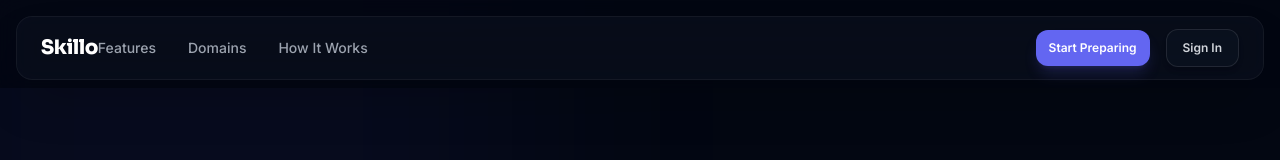
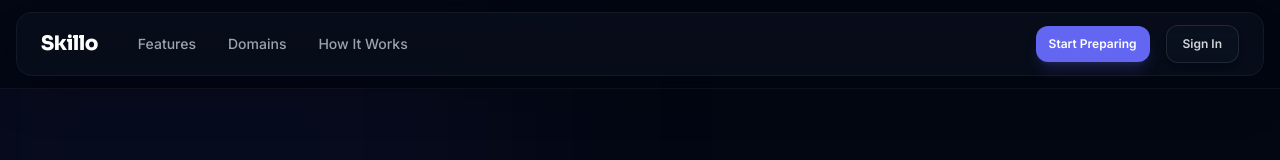
Before and after one commit to sylbornfurtado19/Skillo, a Next.js app: page / in a window 1280 px wide. Shown: the top 160 px of the page. Built offline with nearby package versions, Linux system fonts and the light colour scheme; no server answers.

Commit message:
fix(navbar): ensure high z-index and solid backdrop blur when scrolling

```diff
--- a/src/components/common/Navbar.tsx
+++ b/src/components/common/Navbar.tsx
@@ -52,14 +52,16 @@ export default function Navbar() {
   const userInitial = userName.charAt(0).toUpperCase();
 
   return (
-    <header className="sticky top-0 z-50 w-full px-4 pt-4 pb-2 bg-[#030712]/80 backdrop-blur-md">
+    <header className="sticky top-0 z-50 w-full px-4 py-3 bg-[#030712]/80 backdrop-blur-md border-b border-white/5">
       <nav className="mx-auto max-w-7xl h-16 rounded-2xl bg-[#111827]/40 backdrop-blur-md px-6 flex items-center justify-between border border-white/5 shadow-2xl">
-        <Link href="/" className="hover:opacity-90 transition duration-200 shrink-0">
-          <span className="font-heading font-extrabold text-xl text-white tracking-tight">Skillo</span>
-        </Link>
+        <div className="flex items-center gap-10">
+          <Link href="/" className="hover:opacity-90 transition duration-200 shrink-0">
+            <span className="font-heading font-extrabold text-xl text-white tracking-tight">Skillo</span>
+          </Link>
 
-        {/* Desktop Navigation */}
-        <div className="hidden md:flex items-center gap-8">
+          {/* Desktop Navigation */}
+          <div className="hidden md:flex items-center gap-8">
+
 
           {links.map((link) => (
             <a
@@ -72,8 +74,11 @@ export default function Navbar() {
             </a>
           ))}
         </div>
+      </div>
+
 
         <div className="flex items-center gap-4 ml-auto">
+
           <Button
             onClick={() => router.push('/dashboard')}
             variant="primary"
```
